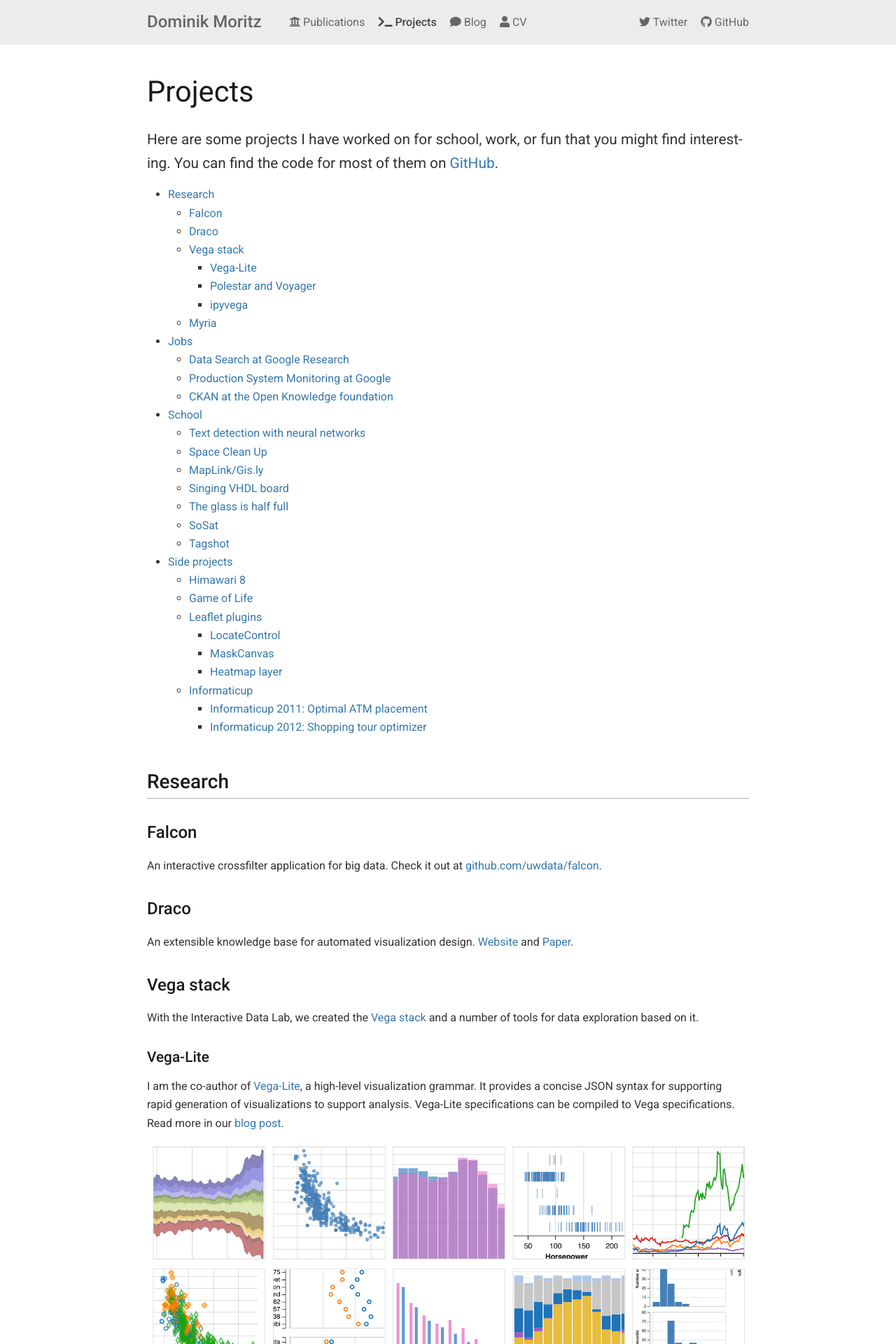
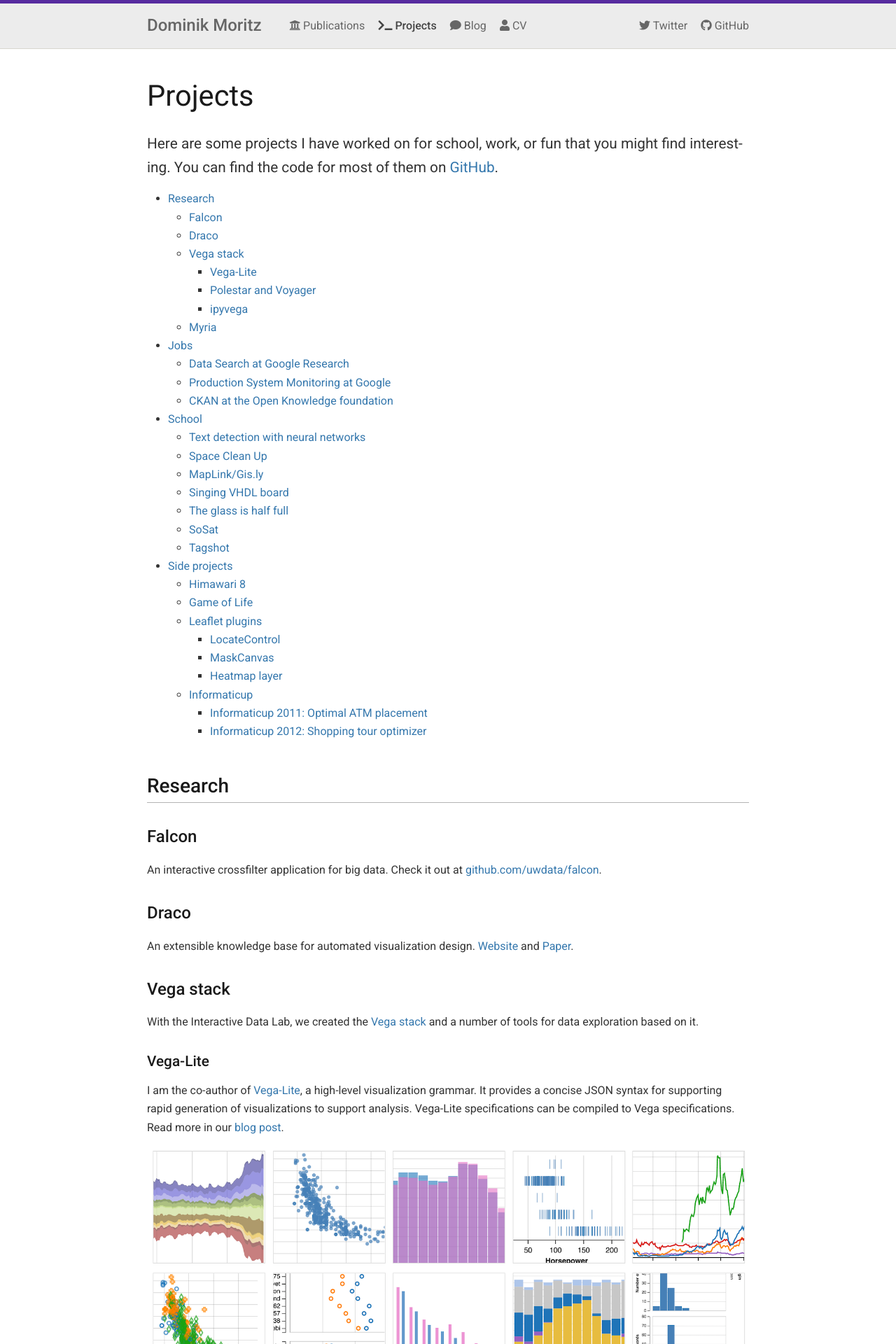
Before and after one commit to domoritz/domoritz.github.io, a Jekyll site: the page built from projects.md, in a window 1280 px wide. Shown: the top 1920 px of the page at 70% size. Built offline with Jekyll 4.4.1, drawn with Linux system fonts in a browser that asks for light colours; nearby versions of some CDN libraries.

Commit message:
header and no more background color

```diff
--- a/_sass/_base.scss
+++ b/_sass/_base.scss
@@ -4,7 +4,6 @@
 html, body {
   width: 100%;
   min-height: 100vh;
-  background-color: $header-background;
 }
 
 html {
--- a/_sass/_layout.scss
+++ b/_sass/_layout.scss
@@ -15,7 +15,6 @@
 }
 
 .page-content {
-  background-color: white;
   padding-bottom: 3em;
   flex: 1 1 auto;
 }
--- a/_sass/_nav.scss
+++ b/_sass/_nav.scss
@@ -1,7 +1,7 @@
 .page-header {
-  // border-bottom: 1px solid #d7d6ce;
+  border-top: 5px solid #572c9f;
+  border-bottom: 1px solid #d7d6ce;
   background-color: $header-background;
-  // box-shadow: 0px 0px 12px #aaa;
 }
 
 nav {
```
